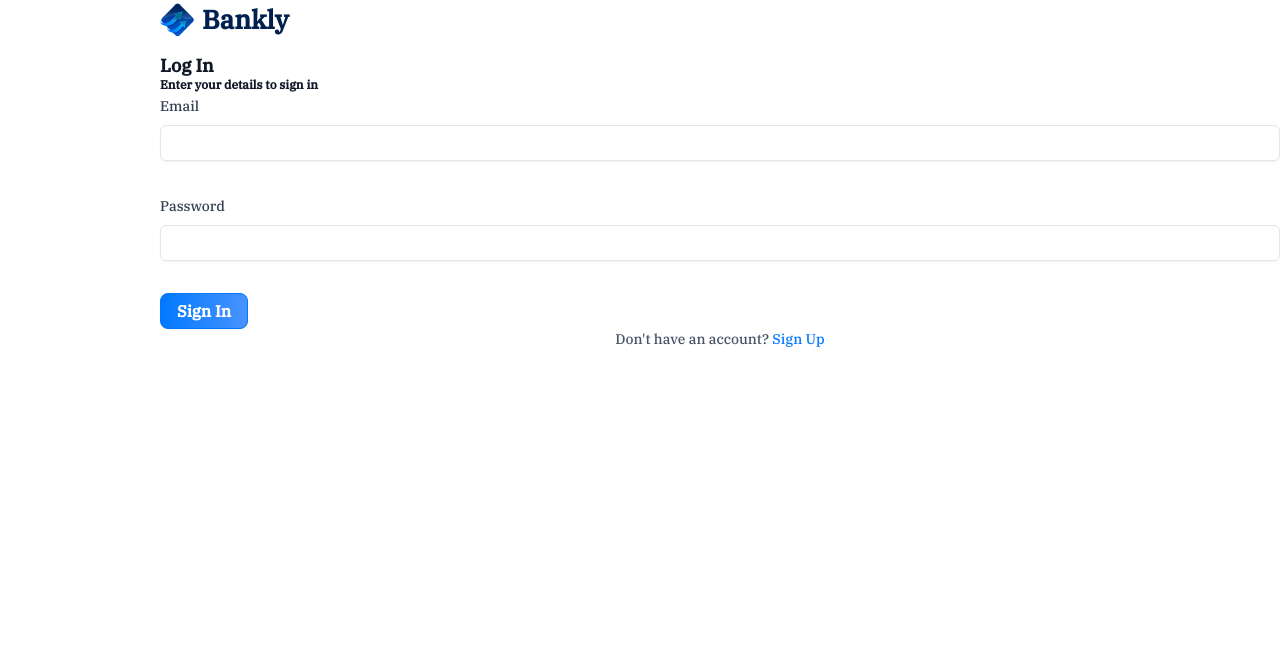
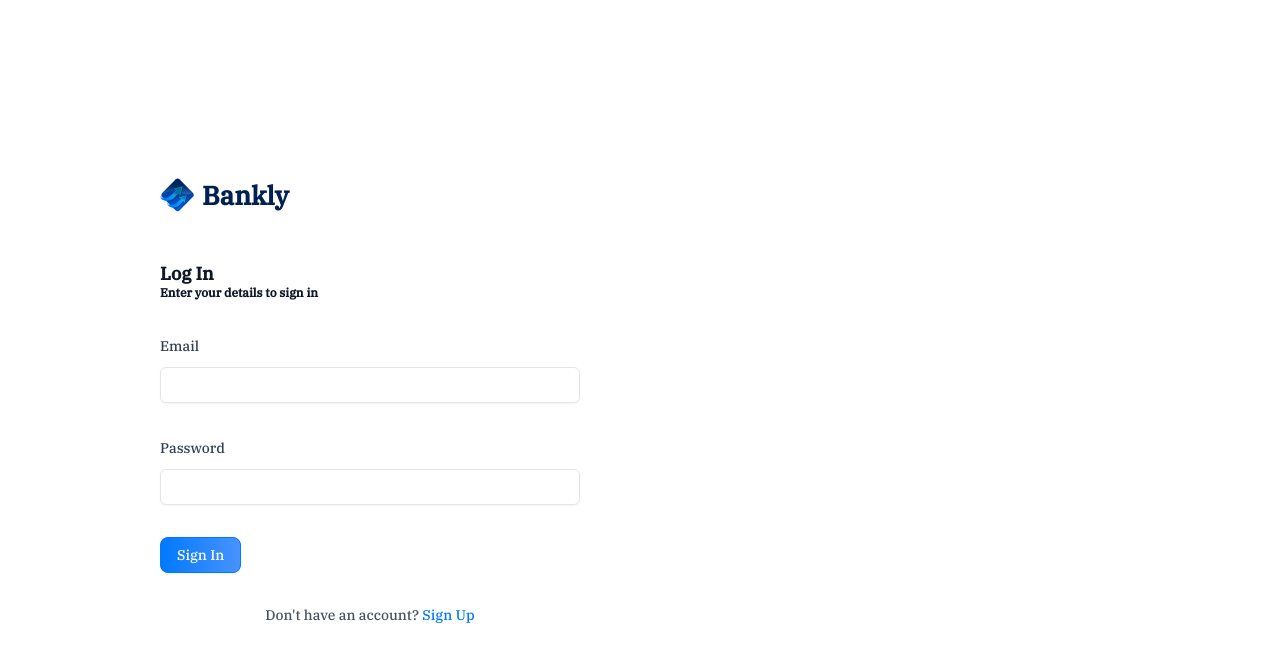
Before and after one commit to seif1125/bankly, a Next.js app: page /sign-in in a window 1280 px wide. Shown: the top 662 px of the page. Built offline with nearby package versions, Linux system fonts and the light colour scheme.

Commit message:
Modify class signin-header

```diff
--- a/app/globals.css
+++ b/app/globals.css
@@ -274,7 +274,7 @@
   }
 
   /* Auth Form */
-  .signin-header {
+  .auth-header {
     @apply flex min-h-screen w-full max-w-[420px] flex-col justify-center gap-5 py-10 md:gap-8;
   }
 
@@ -283,7 +283,8 @@
   }
 
   .form-label {
-    @apply text-14 w-full max-w-[280px] font-medium text-gray-700;
+    @apply text-14 w-full max-w-[280px]  font-medium text-gray-700;
+    line-height: 25px
   }
 
   .form-message {
@@ -291,7 +292,7 @@
   }
 
   .form-btn {
-    @apply text-16 rounded-lg border border-bankGradient bg-bank-gradient font-semibold text-white shadow-form;
+    @apply text-14 rounded-lg border border-bankGradient bg-bank-gradient font-normal text-white shadow-form;
   }
 
   .form-link {
```
